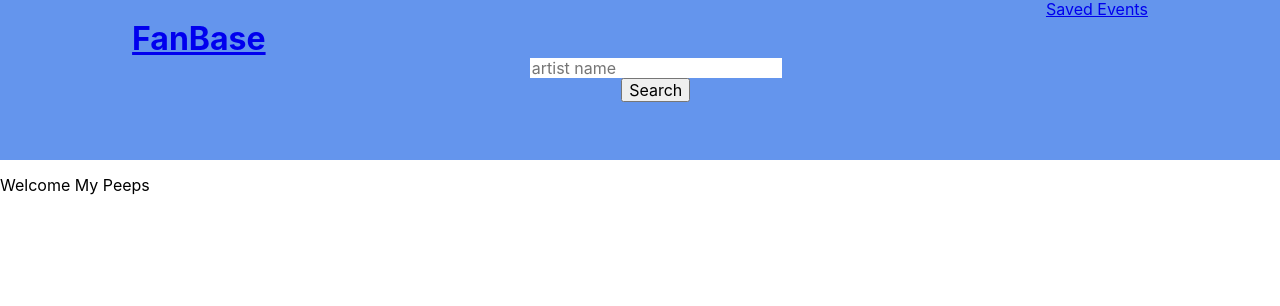
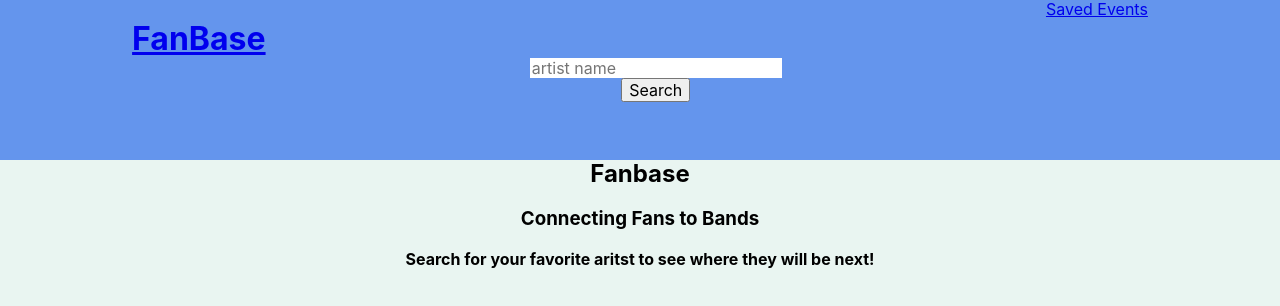
Before and after one commit to justincanthony/fanbase, a React (Create React App) app: page / in a window 1280 px wide. Shown: the top 306 px of the page. Built offline with nearby package versions, Linux system fonts and the light colour scheme.

Commit message:
Add basic formatting

```diff
--- a/src/components/welcome_container/WelcomeContainer.css
+++ b/src/components/welcome_container/WelcomeContainer.css
@@ -0,0 +1,9 @@
+.welcomeContainer {
+  height: 100vh;
+  text-align: center;
+  background-color: rgb(233, 245, 241);
+}
+
+h2 {
+  margin-top: 0;
+}
--- a/src/components/welcome_container/WelcomeContainer.js
+++ b/src/components/welcome_container/WelcomeContainer.js
@@ -1,9 +1,11 @@
 import React from 'react';
-
+import './WelcomeContainer.css';
 export const WelcomeContainer = () => {
   return (
-    <div>
-      <p>Welcome My Peeps</p>
-    </div>
+    <section className="welcomeContainer">
+      <h2>Fanbase</h2>
+      <h3>Connecting Fans to Bands</h3>
+      <h4>Search for your favorite aritst to see where they will be next!</h4>
+    </section>
   );
 };
```
